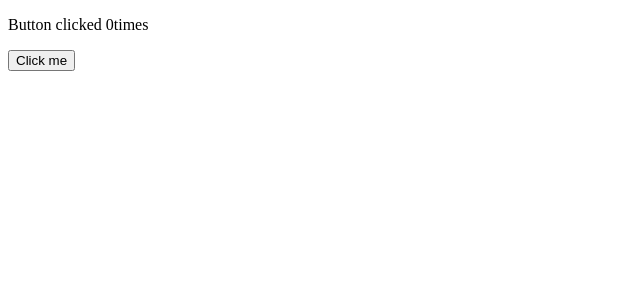
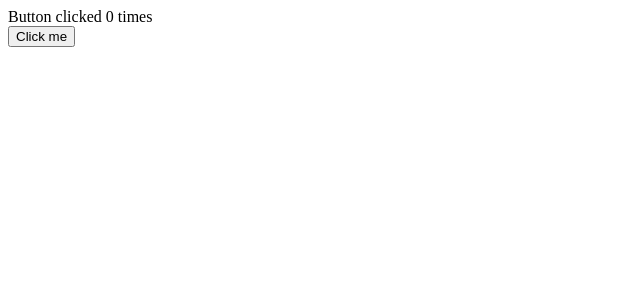
Before and after one commit to acciojob/button-counter-Sruthin31, a React app: page / in a window 1280 px wide. Shown: the top 300 px of the page, without its empty margins (0-640 px from the left). Built offline with nearby package versions, Linux system fonts and the light colour scheme.

Commit message:
Add Button Counter app with Webpack setup

```diff
--- a/src/components/App.js
+++ b/src/components/App.js
@@ -1,9 +1,10 @@
 
-import React, { useState } from "react";
+import React from "react";
 import './../styles/App.css';
+import { useState } from "react";
 
 const App = () => {
-  const [count,setCount] = useState(0);
+  const[count,setCount] = useState(0);
   const handleClick = () =>{
     setCount(count+1);
   }
@@ -12,7 +13,7 @@ const App = () => {
 
     <div>
         {/* Do not remove the main div */}
-        <p>Button clicked {count}times</p>
+        <div>Button clicked {count} times</div>
         <button onClick={handleClick}>Click me</button>
     </div>
   )
--- a/src/index.html
+++ b/src/index.html
@@ -10,5 +10,4 @@
 <div id="root">
 </div>
 </body>
-
 </html>
--- a/webpack.config.js
+++ b/webpack.config.js
@@ -32,7 +32,8 @@ module.exports = {
     },
     plugins: [
         new HtmlWebpackPlugin({
-            template: "./src/index.html"
+            template: "./src/index.html",
+            inject: true,
         })
     ],
     resolve: {
```
Also changed, not shown: package.json (+7 -6 lines), output.txt (added), 2 other files (tests, documents, lock files or other folders).
